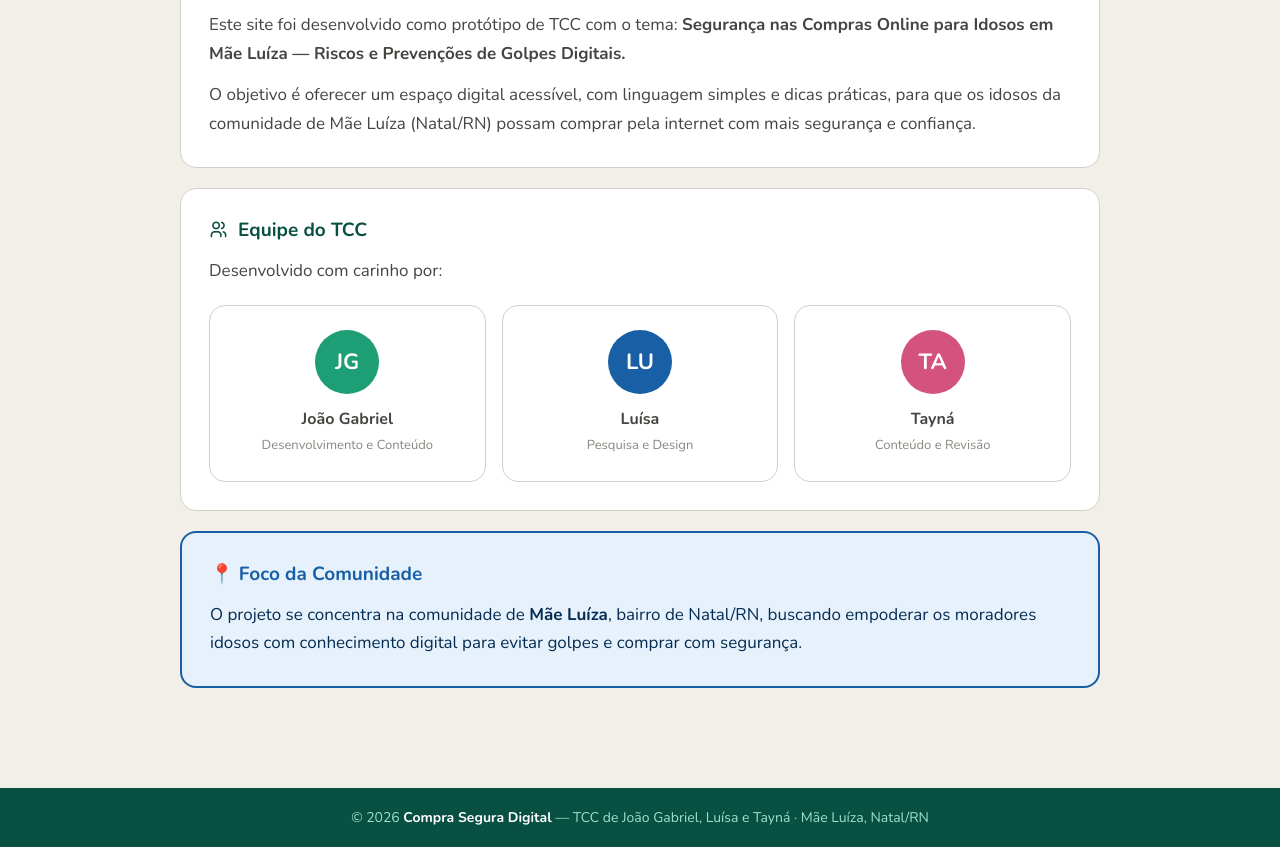
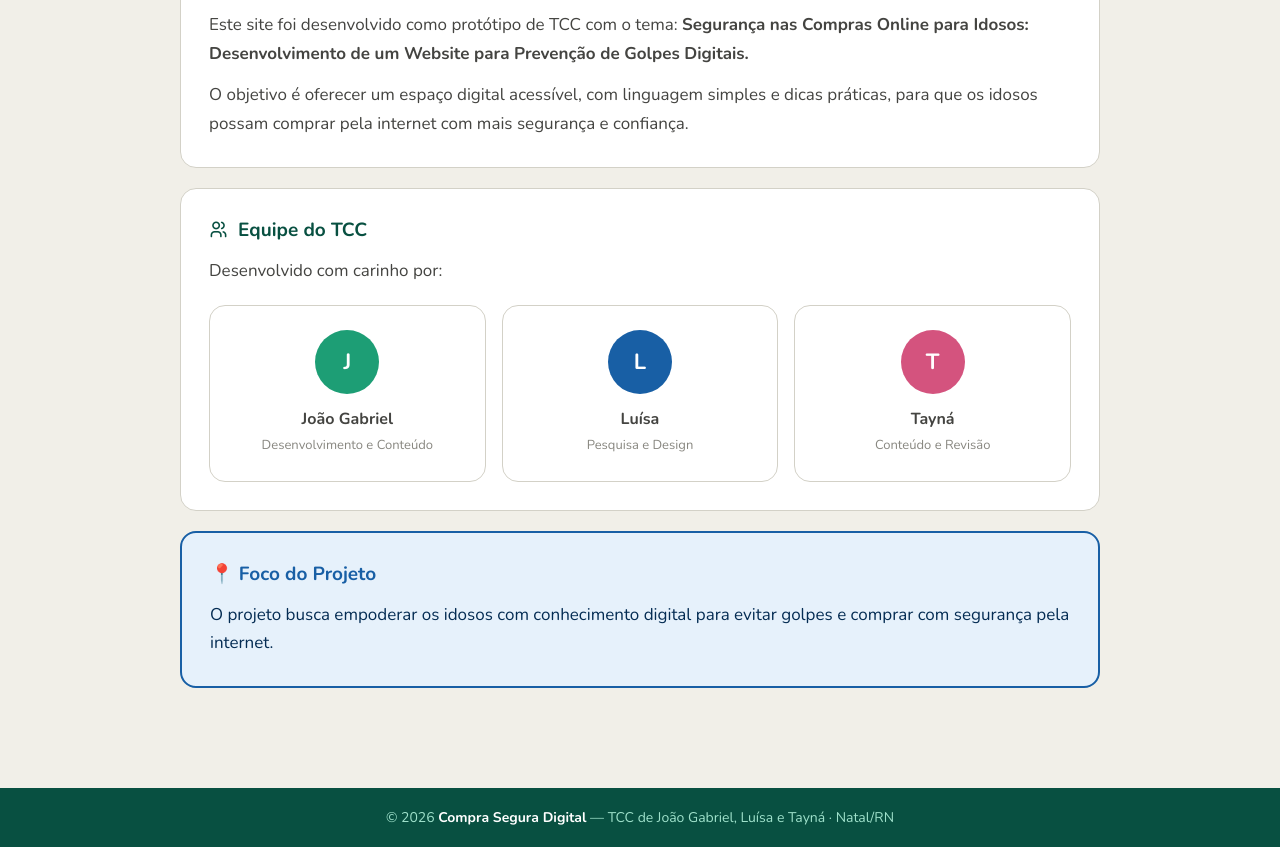
Before and after one commit to pessoaljoaogabriel5861-hub/dicas-seguranca, a plain HTML site: page sobre.html in a window 1280 px wide. Shown: the part 1225-2072 px from the top of the page. Drawn offline with nearby package versions, Linux system fonts and the light colour scheme.

Commit message:
Add files via upload

```diff
--- a/sobre.html
+++ b/sobre.html
@@ -11,12 +11,12 @@
 <body>
 
 <div class="banner-capa">
-  <img src="capa.jpg" alt="Compra Segura Digital — Segurança nas compras online para idosos em Mãe Luíza" />
+  <img src="capa.jpg" alt="Compra Segura Digital — Segurança nas compras online para idosos" />
 </div>
 
 <header>
   <div class="header-top">
-    <span><i class="ti ti-map-pin" aria-hidden="true"></i> Mãe Luíza, Natal — RN</span>
+    <span><i class="ti ti-map-pin" aria-hidden="true"></i> Natal — RN</span>
     <span id="data-atual"></span>
   </div>
   <div class="header-main">
@@ -40,8 +40,8 @@
 
   <div class="bloco-info">
     <h3><i class="ti ti-school" aria-hidden="true"></i> Sobre o Projeto</h3>
-    <p>Este site foi desenvolvido como protótipo de TCC com o tema: <strong>Segurança nas Compras Online para Idosos em Mãe Luíza — Riscos e Prevenções de Golpes Digitais.</strong></p>
-    <p style="margin-top:12px;">O objetivo é oferecer um espaço digital acessível, com linguagem simples e dicas práticas, para que os idosos da comunidade de Mãe Luíza (Natal/RN) possam comprar pela internet com mais segurança e confiança.</p>
+    <p>Este site foi desenvolvido como protótipo de TCC com o tema: <strong>Segurança nas Compras Online para Idosos: Desenvolvimento de um Website para Prevenção de Golpes Digitais.</strong></p>
+    <p style="margin-top:12px;">O objetivo é oferecer um espaço digital acessível, com linguagem simples e dicas práticas, para que os idosos possam comprar pela internet com mais segurança e confiança.</p>
   </div>
 
   <div class="bloco-info">
@@ -49,17 +49,17 @@
     <p>Desenvolvido com carinho por:</p>
     <div class="grid-equipe">
       <div class="card-membro">
-        <div class="avatar-membro" style="background:var(--verde);">JG</div>
+        <div class="avatar-membro" style="background:var(--verde);">J</div>
         <h4>João Gabriel</h4>
         <p>Desenvolvimento e Conteúdo</p>
       </div>
       <div class="card-membro">
-        <div class="avatar-membro" style="background:var(--azul);">LU</div>
+        <div class="avatar-membro" style="background:var(--azul);">L</div>
         <h4>Luísa</h4>
         <p>Pesquisa e Design</p>
       </div>
       <div class="card-membro">
-        <div class="avatar-membro" style="background:#D4537E;">TA</div>
+        <div class="avatar-membro" style="background:#D4537E;">T</div>
         <h4>Tayná</h4>
         <p>Conteúdo e Revisão</p>
       </div>
@@ -67,13 +67,13 @@
   </div>
 
   <div class="bloco-info" style="border:2px solid var(--azul); background:var(--azul-claro);">
-    <h3 style="color:var(--azul);">📍 Foco da Comunidade</h3>
-    <p style="color:#042C53;">O projeto se concentra na comunidade de <strong>Mãe Luíza</strong>, bairro de Natal/RN, buscando empoderar os moradores idosos com conhecimento digital para evitar golpes e comprar com segurança.</p>
+    <h3 style="color:var(--azul);">📍 Foco do Projeto</h3>
+    <p style="color:#042C53;">O projeto busca empoderar os idosos com conhecimento digital para evitar golpes e comprar com segurança pela internet.</p>
   </div>
 </main>
 
 <footer>
-  <p>© 2026 <strong>Compra Segura Digital</strong> — TCC de João Gabriel, Luísa e Tayná · Mãe Luíza, Natal/RN</p>
+  <p>© 2026 <strong>Compra Segura Digital</strong> — TCC de João Gabriel, Luísa e Tayná · Natal/RN</p>
 </footer>
 
 <button id="btn-acessibilidade" onclick="togglePainel()" aria-label="Opções de acessibilidade" title="Acessibilidade">
```
Also changed, not shown: compras.html (+3 -3 lines), dicas.html (+3 -3 lines), golpes.html (+3 -3 lines), index.html (+3 -3 lines), 1 other file.
